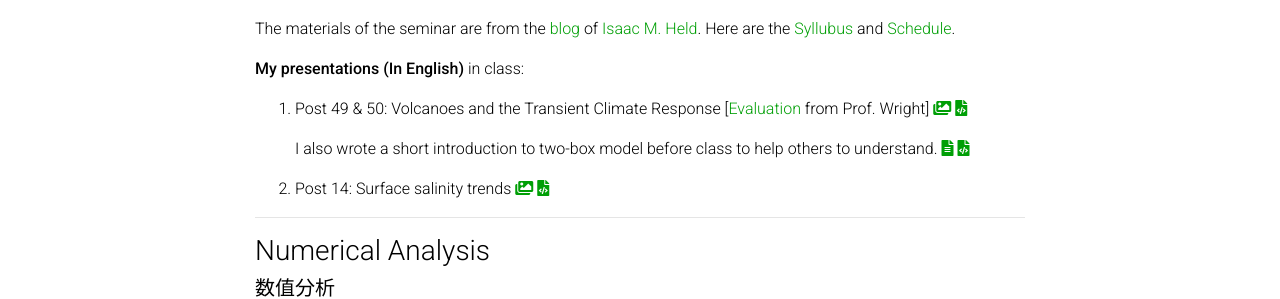
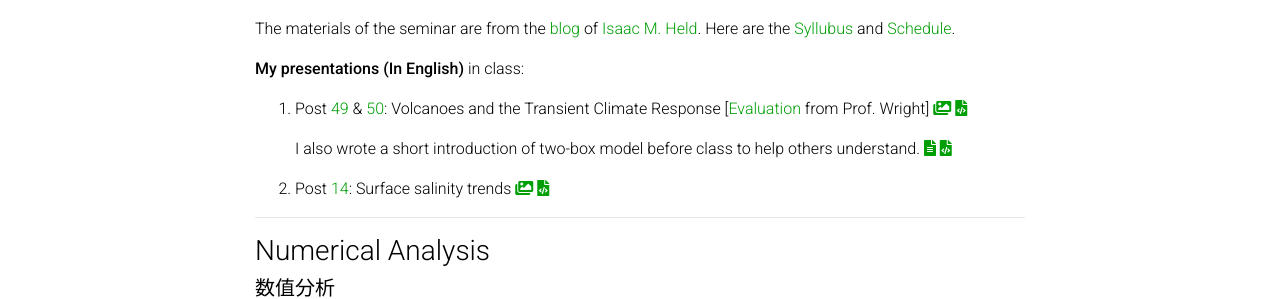
Before and after one commit to lqxyz/lqxyz.github.io, a Jekyll site: the page built from _pages/courses.md, in a window 1280 px wide and 900 px high, scrolled down 3183 px. Shown: the part 282-581 px from the top of the window. Built offline with Jekyll 4.4.1, drawn with Linux system fonts in a browser that asks for light colours; nearby versions of some CDN libraries; comment, search, counter and statistics services are not loaded; a style sheet for code colours, icons or effects is not loaded.

Commit message:
add urls

```diff
--- a/_pages/courses.md
+++ b/_pages/courses.md
@@ -153,10 +153,10 @@ The materials of the seminar are from the [blog](http://www.gfdl.noaa.gov/blog/i
 
 **My presentations (In English)** in class:
 
-1.  Post 49 & 50: Volcanoes and the Transient Climate Response [[Evaluation]({{ '/assets/courses/clim_dyn_seminar/Evaluation_From_Prof_Wright.pdf' | relative_url }}) from Prof. Wright] [<i class="fas fa-images"></i>]({{ '/assets/courses/clim_dyn_seminar/Volcanoes_and_TCR.pdf' | relative_url }}) [<i class="fas fa-file-code"></i>]({{ '/assets/courses/clim_dyn_seminar/Volcanoes_and_TCR.zip' | relative_url }})
+1.  Post [49](https://www.gfdl.noaa.gov/blog_held/49-volcanoes-and-the-transient-climate-response-part-i/) & [50](https://www.gfdl.noaa.gov/blog_held/50-volcanoes-and-the-transient-climate-response-part-ii/): Volcanoes and the Transient Climate Response [[Evaluation]({{ '/assets/courses/clim_dyn_seminar/Evaluation_From_Prof_Wright.pdf' | relative_url }}) from Prof. Wright] [<i class="fas fa-images"></i>]({{ '/assets/courses/clim_dyn_seminar/Volcanoes_and_TCR.pdf' | relative_url }}) [<i class="fas fa-file-code"></i>]({{ '/assets/courses/clim_dyn_seminar/Volcanoes_and_TCR.zip' | relative_url }})
 
-    I also wrote a short introduction to two-box model before class to help others to understand. [<i class="fas fa-file-alt"></i>]({{ '/assets/courses/clim_dyn_seminar/Rough_Derivation_of_Two-box_Model.pdf' | relative_url }}) [<i class="fas fa-file-code"></i>]({{ '/assets/courses/clim_dyn_seminar/Two_box_model_introduction.zip' | relative_url }})
-2.  Post 14: Surface salinity trends [<i class="fas fa-images"></i>]({{ '/assets/courses/clim_dyn_seminar/Surface_Salinity_Trends.pdf' | relative_url }}) [<i class="fas fa-file-code"></i>]({{ '/assets/courses/clim_dyn_seminar/Surface_Salinity_Trends.zip' | relative_url }})
+    I also wrote a short introduction of two-box model before class to help others understand. [<i class="fas fa-file-alt"></i>]({{ '/assets/courses/clim_dyn_seminar/Rough_Derivation_of_Two-box_Model.pdf' | relative_url }}) [<i class="fas fa-file-code"></i>]({{ '/assets/courses/clim_dyn_seminar/Two_box_model_introduction.zip' | relative_url }})
+2.  Post [14](https://www.gfdl.noaa.gov/blog_held/14-surface-salinity-trends/): Surface salinity trends [<i class="fas fa-images"></i>]({{ '/assets/courses/clim_dyn_seminar/Surface_Salinity_Trends.pdf' | relative_url }}) [<i class="fas fa-file-code"></i>]({{ '/assets/courses/clim_dyn_seminar/Surface_Salinity_Trends.zip' | relative_url }})
 
 * * *
 
```
